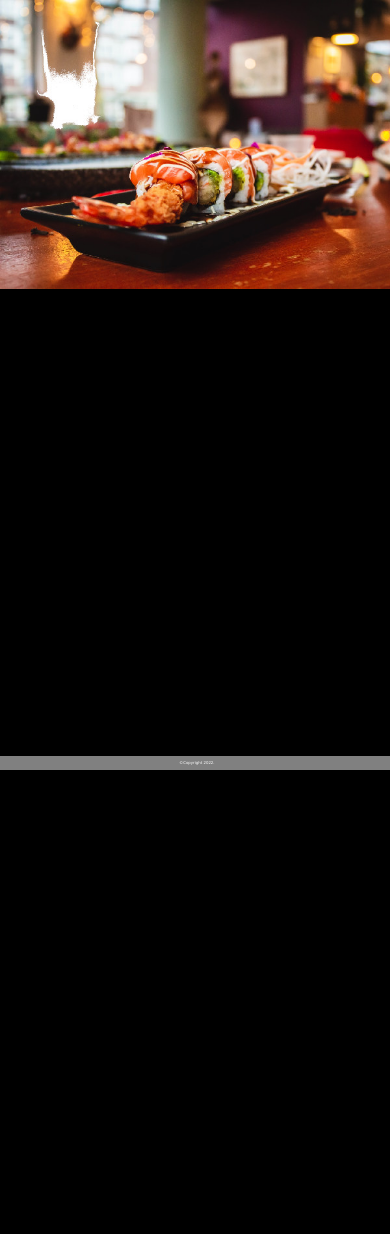
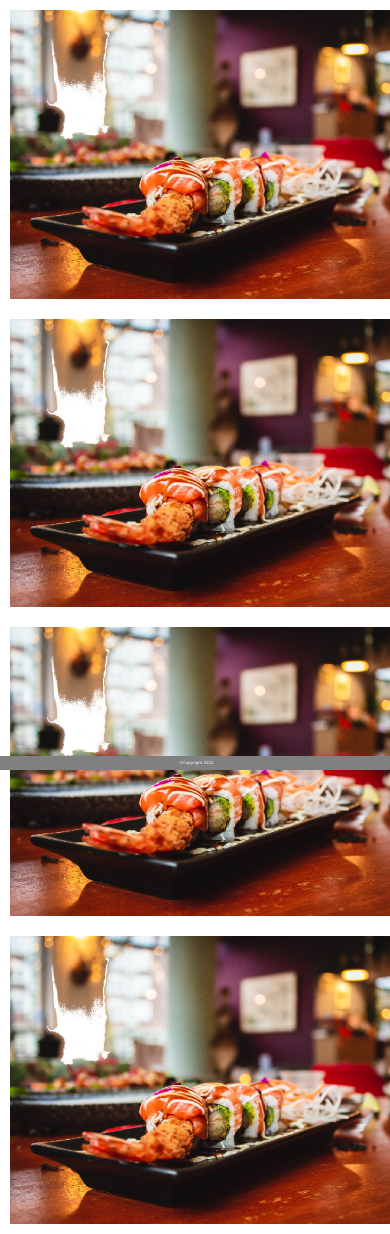
Before and after one commit to gitwhatugive/haukai, a PHP site: page /menu.html in a window 390 px wide; the page is wider, and only the part inside the window is pictured. Shown: the part 74-1308 px from the top of that part. Before the commit the page ends 844 px from the top of that part, so only its background shows below. Run offline with PHP 8.4, Linux system fonts and the light colour scheme.

Commit message:
media queries

```diff
--- a/about.html
+++ b/about.html
@@ -25,6 +25,7 @@
       </nav>
       <!-- Main content of the page -->
       <main>
+        <div class="column">
           <p>We are Aroha and Benny, two Kiwi entrepeneurs with a vision to share Maori culture and customs with the rest of the world...all while feeding them delicious traditional Maori food (kai).</p>
           <p>Maori are the people of the land, or <em>tengata whenua</em>, who have lived in Aotearoa (New Zealand) for over 700 years.</p>
           <br>
@@ -35,6 +36,7 @@
             <a class="a" href="https://www.newzealandnow.govt.nz/live-in-new-zealand/tips-for-settling-in/maori-culture">Maori culture</a> and
             <a class="a" href="https://teara.govt.nz/en/maori">Maori history</a>
           </p>
+        </div>
       </main>
       <!-- Footer that is used across all the pages of the website -->
       <footer class="footer">
--- a/haukai.css
+++ b/haukai.css
@@ -27,17 +27,37 @@ nav{
   }
 
   /* Create two equal columns that floats next to each other */
-  .column {
+.column {
 	float: left;
 	width: 50%;
 	padding: 10px;
+	background-color: white;
+	font-size: 2vw;
   }
 
-  .row:after {
+.row:after {
 	content: "";
 	display: table;
 	clear: both;
   }
+
+@media screen and (max-width: 640px) {
+	  .column {
+		  width: 100%;
+	  }
+  }
+
+@media screen and (min-width: 641px) and (max-width: 1007) {
+	.column {
+		width: 90%;
+	}
+}
+
+@media screen and (min-width: 1008px) {
+	.column {
+		width: 80%;
+	}
+}
 
 /*Introduce columns group and set to fill page*/
 .col-container {
@@ -94,6 +114,11 @@ footer {
 	text-align: center;
 }
 
+.privacy {
+	color: white;
+	font-size: 1vw;
+}
+
 /*Set font sizes, text alignment and colours for different types of headings*/
 h1 {
 	color: darkred;
@@ -118,11 +143,6 @@ p{
 	text-align: center;
 }
 
-.privacy {
-	color: white;
-	font-size: 1vw;
-}
-
 /*Style hyperlinks as plain (no underline or special font) and set colour*/
 .a {
     text-decoration: none;
--- a/index.html
+++ b/index.html
@@ -21,7 +21,9 @@
         </nav>
         <!-- Main content of the page -->
         <main>
-          <img id="img2" src="./home.png" alt="Photo of restaurant table with food and drinks, overlooking a harbour with mountains in the background.">
+          <div class="column">
+            <img id="img2" src="./home.png" alt="Photo of restaurant table with food and drinks, overlooking a harbour with mountains in the background.">
+          </div>
         </main>
         <!-- Footer that is used across all the pages of the website -->
         <footer class="footer">
--- a/menu.html
+++ b/menu.html
@@ -25,10 +25,43 @@
         </nav>
         <!-- Main content of the page -->
         <main>
-            <div class="card">
-
+            <div class="column">
+                <img srcset="./appetiser-600.jpg 600w,
+                            ./appetiser-900.jpg 900w,
+                            ./appetiser-1200.jpg 1200w,
+                            ./appetiser-1500.jpg 1500w"
+                    sizes="(min-width: 1500px) 60vw,
+                        (min-width: 1200px) 90vw,
+                        (min-width: 900px) 75vw,
+                        100vw"
+                    src="./appetiser.jpg"
+                    alt="Seafood appetiser on a plate">
             </div>
-            <div>
+            <div class="column">
+                <img srcset="./appetiser-600.jpg 600w,
+                            ./appetiser-900.jpg 900w,
+                            ./appetiser-1200.jpg 1200w,
+                            ./appetiser-1500.jpg 1500w"
+                    sizes="(min-width: 1500px) 60vw,
+                        (min-width: 1200px) 90vw,
+                        (min-width: 900px) 75vw,
+                        100vw"
+                    src="./appetiser.jpg"
+                    alt="Seafood appetiser on a plate">
+            </div>
+            <div class="column">
+                <img srcset="./appetiser-600.jpg 600w,
+                            ./appetiser-900.jpg 900w,
+                            ./appetiser-1200.jpg 1200w,
+                            ./appetiser-1500.jpg 1500w"
+                    sizes="(min-width: 1500px) 60vw,
+                        (min-width: 1200px) 90vw,
+                        (min-width: 900px) 75vw,
+                        100vw"
+                    src="./appetiser.jpg"
+                    alt="Seafood appetiser on a plate">
+            </div>
+            <div class="column">
                 <img srcset="./appetiser-600.jpg 600w,
                             ./appetiser-900.jpg 900w,
                             ./appetiser-1200.jpg 1200w,
```
